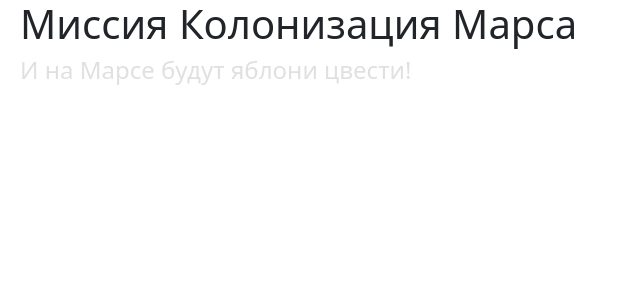
After one commit to Xanops/flask_2_home_2, a Flask app: template templates/base.html in a window 1280 px wide. The commit adds this page. Shown: the top 300 px of the page, without its empty margins (0-640 px from the left). Run offline with Flask 2, Linux system fonts and the light colour scheme; the template is opened without the code that fills it: most values are stand-ins (such as "Sample title", 1, 10 or a date in 2020).

Commit message:
it's works!!!

```diff
--- a/main.py
+++ b/main.py
@@ -6,7 +6,7 @@ app = Flask(__name__)
 @app.route('/<title>')
 @app.route('/index/<title>')
 def index(title):
-    return render_template('page.html', title=title)
+    return render_template('base.html', title=title)
 
 
 @app.route('/table/<gender>/<age>')
--- a/static/css/style.css
+++ b/static/css/style.css
@@ -2,6 +2,7 @@ h1 {
     margin-left: 20px;
 }
 
-h2 {
-    margin-left: 100px;
+h4 {
+    color: #e0e0e0;
+    margin-left: 20px;
 }
--- /dev/null
+++ b/templates/base.html
@@ -0,0 +1,18 @@
+<!DOCTYPE html>
+<html lang="en">
+    <head>
+        <meta charset="utf-8">
+        <link rel="stylesheet" href="/static/css/style.css">
+        <link rel="stylesheet" href="https://cdn.jsdelivr.net/npm/bootstrap@5.0.0-beta1/dist/css/bootstrap.min.css"
+              integrity="sha384-giJF6kkoqNQ00vy+HMDP7azOuL0xtbfIcaT9wjKHr8RbDVddVHyTfAAsrekwKmP1" crossorigin="anonymous">
+        <title>{{ title }}</title>
+    </head>
+    <body>
+        <h1>Миссия Колонизация Марса</h1>
+        <h4>И на Марсе будут яблони цвести!</h4>
+        <!-- Begin page content -->
+        <main role="main" class="container">
+            {% block train %}{% endblock %}
+        </main>
+    </body>
+</html>
```
Also changed, not shown: templates/colour.html (+7 -7 lines), templates/page.html (deleted, +0 -18 lines).
